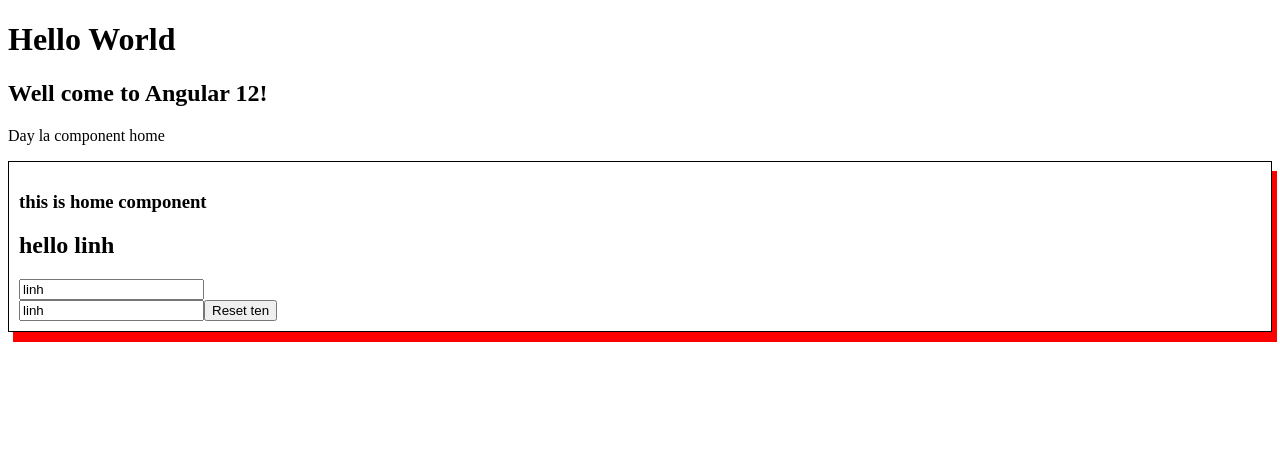
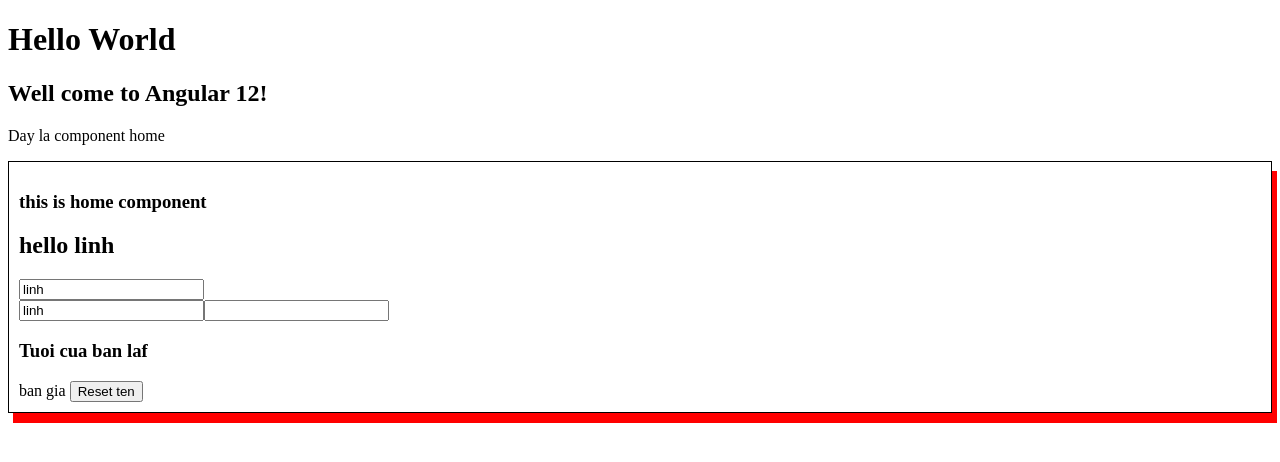
Before and after one commit to duclinhhuynh/Angular, an Angular app: page / in a window 1280 px wide. Shown: the top 462 px of the page. Built offline with nearby package versions, Linux system fonts and the light colour scheme.

Commit message:
template

```diff
--- a/src/app/home/home.component.html
+++ b/src/app/home/home.component.html
@@ -5,6 +5,12 @@
     <input type="text" [(ngModel)] ="name" />
     <br>
     <input type="text" [value]=name/>
+    <input type="text" [(ngModel)]="age">
+    <h3>Tuoi cua ban laf {{age}}</h3>
+    <h2 *ngIf="age <= 18; then tre ; else gia"></h2>
+    <h2 *ngIf="age > 18 "></h2>
+     <ng-template #tre>ban tre </ng-template>
+     <ng-template #gia>ban gia </ng-template>
 
 <button (click)="resetName()">Reset ten</button>
 </div>
--- a/src/app/home/home.component.ts
+++ b/src/app/home/home.component.ts
@@ -7,6 +7,7 @@ import { Component, OnInit } from '@angular/core';
 })
 export class HomeComponent implements OnInit{
   public name = "linh";
+  public 'age': number ;
   constructor(){}
 
   ngOnInit(): void {
```
